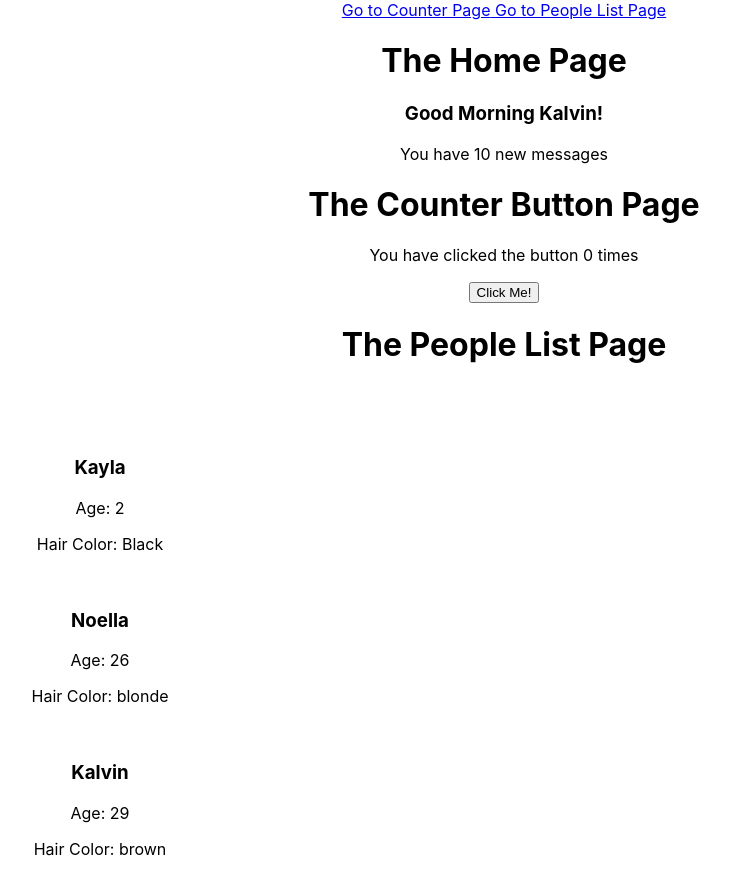
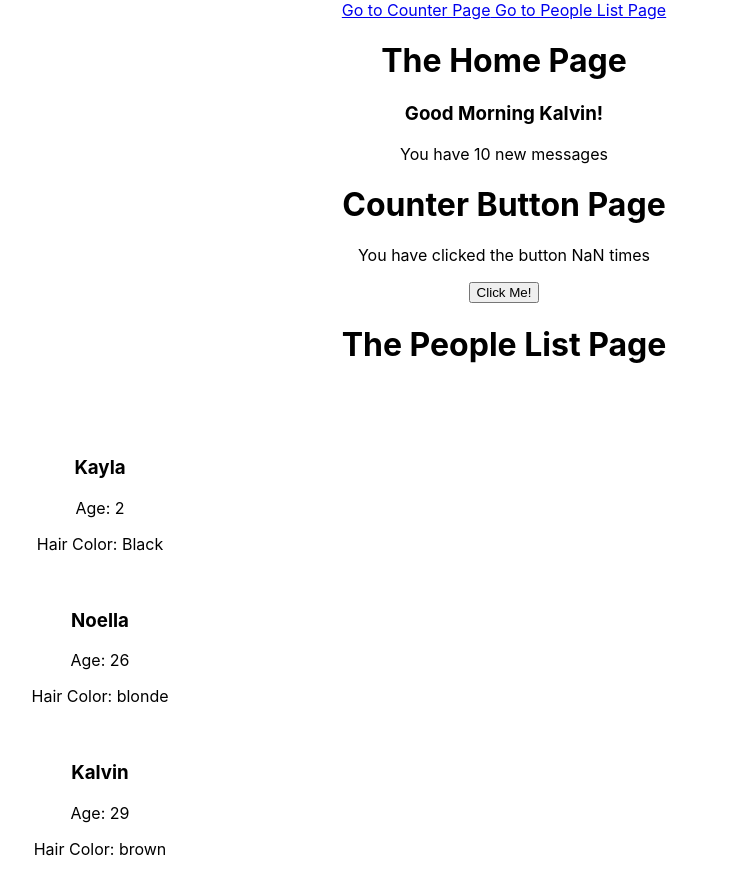
Before and after one commit to fabricekalvanda/myfirstapp-react, a React (Create React App) app: page /counter in a window 1280 px wide. Shown: the top 894 px of the page, without its empty margins (136-866 px from the left). Built offline with nearby package versions, Linux system fonts and the light colour scheme.

Commit message:
URL and query parameters

```diff
--- a/package.json
+++ b/package.json
@@ -6,6 +6,7 @@
     "@testing-library/jest-dom": "^5.11.9",
     "@testing-library/react": "^11.2.3",
     "@testing-library/user-event": "^12.6.2",
+    "query-string": "^4.3.4",
     "react": "^17.0.1",
     "react-dom": "^17.0.1",
     "react-router-dom": "^5.2.0",
--- a/src/App.js
+++ b/src/App.js
@@ -25,10 +25,10 @@
         <Router path="/" exact>
           <HomePage />
         </Router>
-        <Router path="/">
+        <Router path="/counter/">
           <CounterButtonPage />
         </Router>
-        <Router path="/">
+        <Router path="/people-list">
           <PeopleListPage />
         </Router>
       </Router>
--- a/src/pages/CounterButtonPage.js
+++ b/src/pages/CounterButtonPage.js
@@ -1,16 +1,20 @@
 import React, { useState } from 'react';
+import { useLocation } from 'react-router-dom';
+import { parse } from 'query-string';
 import { CounterButton } from '../CounterButton';
 import { CongratulationsMessage } from '../CongratulationsMessage';
 
 export const CounterButtonPage = () => {
-    const [numberOfClicks, setNumberOfClicks] = useState(0);
+    const location = useLocation();
+    const startingValue = parse(location.search).startingValue;
+    const [numberOfClicks, setNumberOfClicks] = useState(Number(startingValue));
     const [hideMessage, setHideMessage] = useState(false);
 
     const increment = () => setNumberOfClicks(numberOfClicks + 1);
 
   return (
     <>
-        <h1>The Counter Button Page</h1>
+        <h1> Counter Button Page</h1>
         {hideMessage
           ? null
           : <CongratulationsMessage
```
Also changed, not shown: 2 other files (tests, documents, lock files or other folders).
